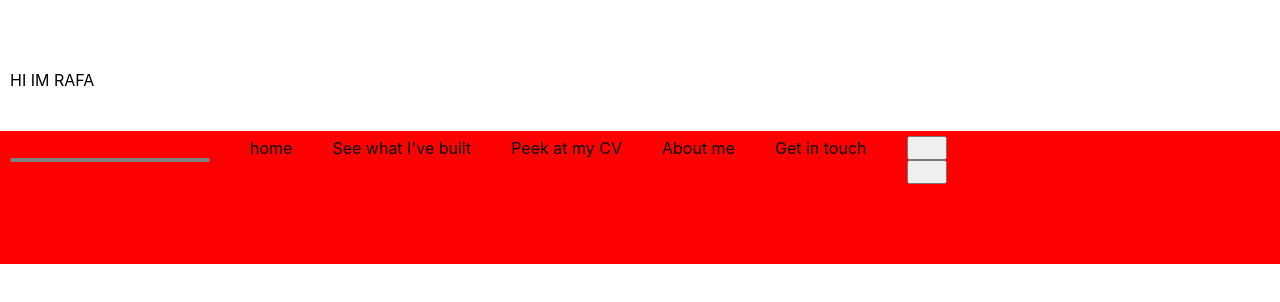
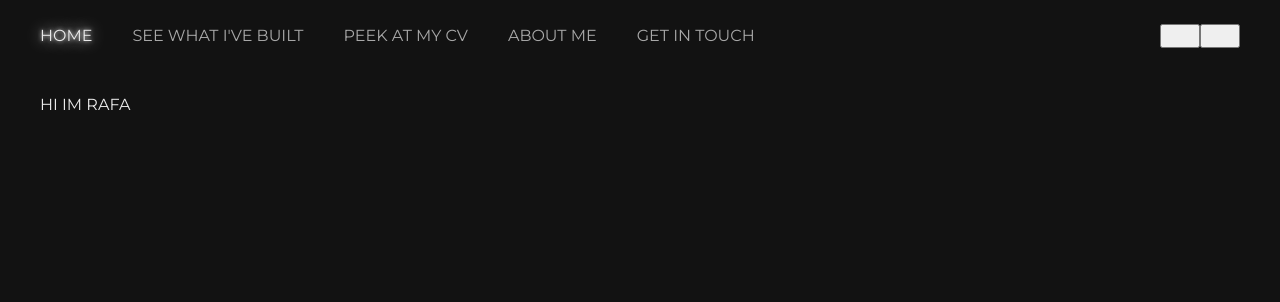
Before and after one commit to rafainsunza/portfolio, a React (Vite) app: page / in a window 1280 px wide. Shown: the part 77-379 px from the top of the page. Built offline with nearby package versions, Linux system fonts and the light colour scheme.

Commit message:
Make navbar responsive and style links

```diff
--- a/index.html
+++ b/index.html
@@ -2,7 +2,12 @@
 <html lang="en" data-theme="dark">
   <head>
     <meta charset="UTF-8" />
-    <link rel="icon" type="image/svg+xml" href="/vite.svg" />
+    <link rel="preconnect" href="https://fonts.googleapis.com" />
+    <link rel="preconnect" href="https://fonts.gstatic.com" crossorigin />
+    <link
+      href="https://fonts.googleapis.com/css2?family=Montserrat:ital,wght@0,100..900;1,100..900&display=swap"
+      rel="stylesheet"
+    />
     <meta name="viewport" content="width=device-width, initial-scale=1.0" />
     <title>portfolio</title>
   </head>
--- a/src/App.scss
+++ b/src/App.scss
@@ -8,19 +8,44 @@ html {
 
 body {
   padding: 10px;
-  background: var(--background);
+  background-color: var(--background);
   color: var(--primary-text);
+  font-family: var(--primary-font);
 }
 
 header {
   position: sticky;
-  height: 75px;
   top: 0;
+
+  @media (min-width: $breakpoint-md-lg) {
+    height: 75px;
+  }
+  //////////////////
+  display: flex;
+  justify-content: flex-end;
+  ///////////////////////
 }
 
 section {
   height: 100dvh;
   width: 100%;
-  padding: 70px 10px 20px 10px;
+  max-width: $breakpoint-xl;
+  padding: 20px 10px 20px 10px;
   scroll-snap-align: start;
+
+  @media (min-width: $breakpoint-md) {
+    padding: 20px;
+  }
+
+  @media (min-width: $breakpoint-md-lg) {
+    padding: 95px 20px 20px 20px;
+  }
+
+  @media (min-width: $breakpoint-lg) {
+    padding: 95px 40px 20px 40px;
+  }
+
+  @media (min-width: $breakpoint-xl) {
+    margin: 0 auto;
+  }
 }
--- a/src/components/menu-button/menu-button.scss
+++ b/src/components/menu-button/menu-button.scss
@@ -2,4 +2,8 @@
 
 .menu-button {
   background-color: yellow;
+
+  @media (min-width: $breakpoint-md-lg) {
+    display: none;
+  }
 }
--- a/src/components/navbar/navbar.jsx
+++ b/src/components/navbar/navbar.jsx
@@ -2,26 +2,23 @@ import { useState } from "react";
 import "./navbar.scss";
 
 function Navbar() {
-  const [isOpen, setIsOpen] = useState(false);
-
   return (
-    <div className={isOpen ? "navbar open" : "navbar"}>
-      <div className="navbar__grabber"></div>
+    <div className="navbar">
       <nav>
         <a href="#hero" className="navbar__nav-link">
-          home
+          HOME
         </a>
         <a href="#projects" className="navbar__nav-link">
-          See what I've built
+          SEE WHAT I'VE BUILT
         </a>
         <a href="#cv" className="navbar__nav-link">
-          Peek at my CV
+          PEEK AT MY CV
         </a>
         <a href="#about" className="navbar__nav-link">
-          About me
+          ABOUT ME
         </a>
         <a href="#contact" className="navbar__nav-link">
-          Get in touch
+          GET IN TOUCH
         </a>
       </nav>
 
--- a/src/components/navbar/navbar.scss
+++ b/src/components/navbar/navbar.scss
@@ -8,38 +8,87 @@
   transition: transform 0.3s ease-in-out;
   display: flex;
   flex-direction: column;
+  justify-content: center;
   gap: 40px;
   width: 100%;
-  height: 100%;
-  max-height: 500px;
-  padding: 5px 10px 80px 10px;
+  max-width: $breakpoint-xs;
+  height: 80%;
+  padding: 20px 10px 20px 10px;
+  border: 1px solid var(--border);
   border-radius: 7.5px 7.5px 0 0;
-  background-color: red;
+  background-color: var(--container-background);
 
-  @media (min-width: $breakpoint-sm) {
+  @media (min-width: $breakpoint-xs) {
+    top: 0;
+    transform: translateY(0) translateX(-100%);
+    width: 80%;
+    height: 100%;
+    padding: 20px;
+    border-radius: 0;
+  }
+
+  @media (min-width: $breakpoint-md-lg) {
     position: static;
-    width: auto;
+    transform: translateX(0);
+    flex-direction: row;
+    justify-content: space-between;
+    align-items: center;
+    gap: 0;
+    width: 100%;
+    max-width: $breakpoint-xl;
     height: auto;
+    padding: 0 20px;
+    border: none;
     border-radius: 0;
-    flex-direction: row;
+    background-color: transparent;
+  }
+
+  @media (min-width: $breakpoint-lg) {
+    padding: 0 40px;
+  }
+
+  @media (min-width: $breakpoint-xl) {
+    margin: 0 auto;
   }
 
   &.open {
     transform: translateY(0);
+
+    @media (min-width: $breakpoint-xs) {
+      transform: translateX(0);
+    }
   }
 
-  &__grabber {
-    height: 4px;
-    width: 200px;
-    align-self: center;
-    border-radius: 7.5px;
-    background-color: grey;
+  &__nav-link {
+    padding: 10px 40px 10px 40px;
+    color: var(--secondary-text);
+    transition: color 0.3s ease, text-shadow 0.3s ease;
+
+    &:hover {
+      color: var(--primary-text);
+      text-shadow: var(--glow);
+    }
+
+    &:first-child {
+      color: var(--primary-text);
+      text-shadow: var(--glow);
+    }
+
+    @media (min-width: $breakpoint-md-lg) {
+      padding: 0;
+    }
   }
 
   &__toggle-container {
     display: flex;
-    flex-direction: column;
-    margin-top: auto;
+    justify-content: space-between;
+    margin-top: 20px;
+    padding: 0 40px;
+
+    @media (min-width: $breakpoint-md-lg) {
+      padding: 0;
+      margin: 0;
+    }
   }
 
   &__toggle-button {
@@ -53,7 +102,7 @@ nav {
   flex-direction: column;
   gap: 40px;
 
-  @media (min-width: $breakpoint-sm) {
+  @media (min-width: $breakpoint-md-lg) {
     flex-direction: row;
     position: static;
     width: auto;
--- a/src/index.scss
+++ b/src/index.scss
@@ -1,21 +1,29 @@
 /* ---------------- VARIABLES ------------------ */
-$breakpoint-xs: 400px;
+$breakpoint-xs: 480px;
 $breakpoint-sm: 600px;
+$breakpoint-md: 768px;
+$breakpoint-md-lg: 880px;
+$breakpoint-lg: 1024px;
+$breakpoint-xl: 1300px;
 
 :root {
   --background: #f8f9fa;
+  --container-background: #ffffff;
   --primary-text: #1a1a1a;
   --secondary-text: #555555;
-  --accent: #03a062;
-  --border: #e5e5e5;
+  --accent: #ffd166;
+  --border: #d0d0d0;
+  --primary-font: "Montserrat", sans-serif;
 }
 
 [data-theme="dark"] {
   --background: #121212;
+  --container-background: #252525;
   --primary-text: #eaeaea;
   --secondary-text: #a8a8a8;
-  --accent: #03a062;
-  --border: #2a2a2a;
+  --accent: #eaeaea;
+  --border: #3a3a3a;
+  --glow: 0 0 4px var(--primary-text), 0 0 16px var(--primary-text);
 }
 
 /* ------------------ RESET ---------------- */
@@ -69,9 +77,6 @@ select {
 body {
   min-height: 100vh;
   line-height: 1.5;
-  background-color: var(--bg);
-  color: var(--text);
-  font-family: "Inter", system-ui, sans-serif;
 }
 
 @media (prefers-reduced-motion: reduce) {
```
